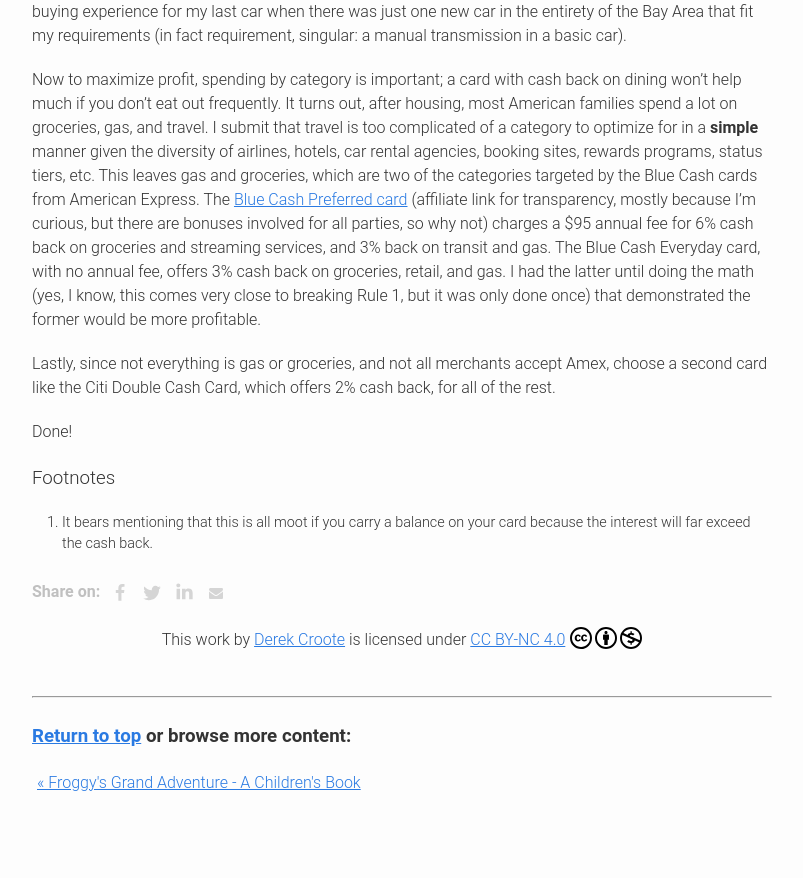
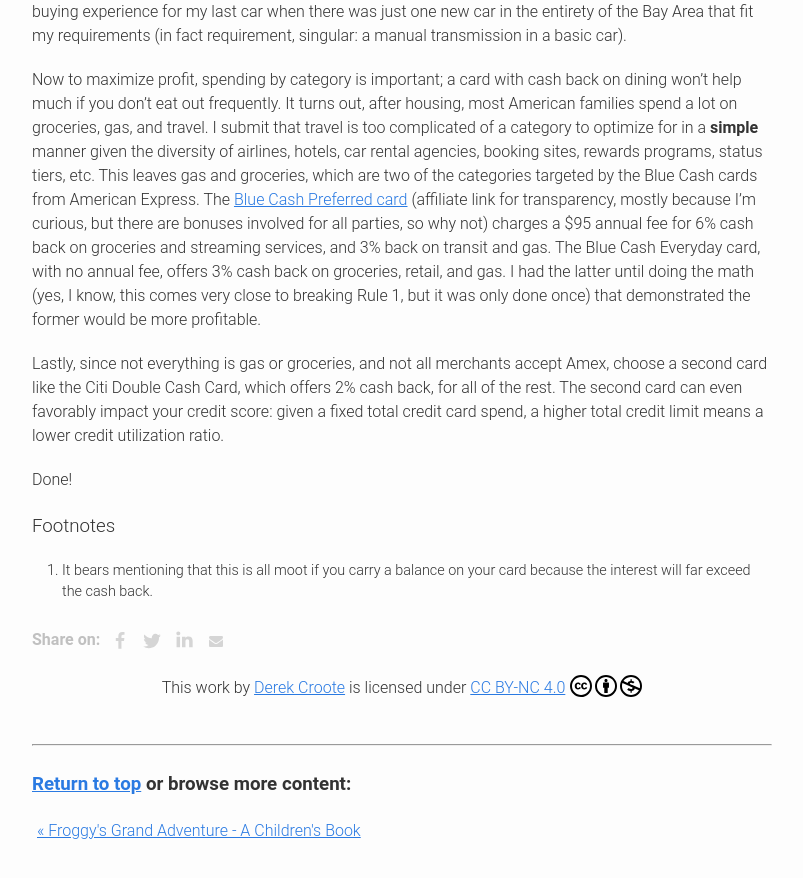
Before and after one commit to dcroote/dcroote.github.io, a Jekyll site: the page built from _posts/2024-04-07-credit-cards.md, in a window 1280 px wide and 900 px high, scrolled down 1112 px. Shown: the top 878 px of the window, without its empty margins (238-1041 px from the left). Built offline with Jekyll 4.4.1, drawn with Linux system fonts in a browser that asks for light colours; some web fonts are replaced; before the commit the page ends 1964 px from its top, so only the background shows below that.

Commit message:
feat: mention credit score

```diff
--- a/_posts/2024-04-07-credit-cards.md
+++ b/_posts/2024-04-07-credit-cards.md
@@ -27,6 +27,7 @@
 Now to maximize profit, spending by category is important; a card with cash back on dining won't help much if you don't eat out frequently. It turns out, after housing, most American families spend a lot on groceries, gas, and travel. I submit that travel is too complicated of a category to optimize for in a **simple** manner given the diversity of airlines, hotels, car rental agencies, booking sites, rewards programs, status tiers, etc. This leaves gas and groceries, which are two of the categories targeted by the Blue Cash cards from American Express. The [Blue Cash Preferred card](https://americanexpress.com/en-us/referral/blue-cash-preferred-credit-card?ref=DEREKC8wSoA&xl=cp15) (affiliate link for transparency, mostly because I'm curious, but there are bonuses involved for all parties, so why not) charges a $95 annual fee for 6% cash back on groceries and streaming services, and 3% back on transit and gas. The Blue Cash Everyday card, with no annual fee, offers 3% cash back on groceries, retail, and gas. I had the latter until doing the math (yes, I know, this comes very close to breaking Rule 1, but it was only done once) that demonstrated the former would be more profitable.
 
 Lastly, since not everything is gas or groceries, and not all merchants accept Amex, choose a second card like the Citi Double Cash Card, which offers 2% cash back, for all of the rest.
+The second card can even favorably impact your credit score: given a fixed total credit card spend, a higher total credit limit means a lower credit utilization ratio.
 
 Done!
 
```
